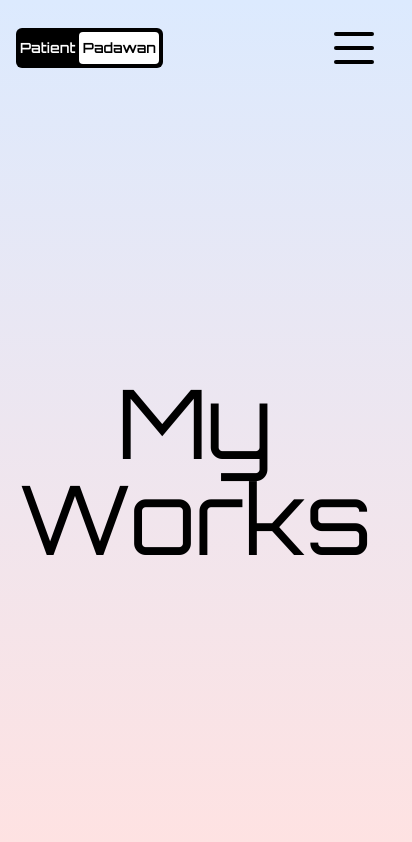
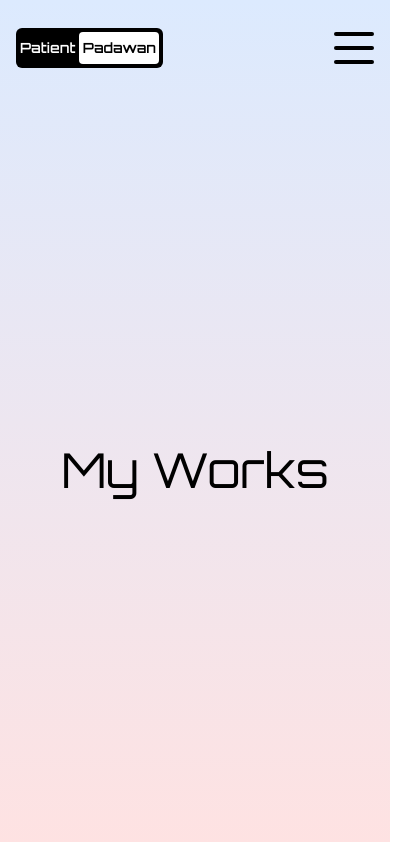
Before and after one commit to PatientPadawan/next-animated-portfolio, a Next.js app: page /portfolio in a window 390 px wide. Shown: the top 842 px of the page, 412 px wide, since content can reach past the window. Built offline with nearby package versions, Linux system fonts and the light colour scheme.

Commit message:
update text sizes for smaller screens

```diff
--- a/src/app/layout.js
+++ b/src/app/layout.js
@@ -11,7 +11,7 @@ export const metadata = {
 
 export const viewport = {
   themeColor: "#DCEAFE",
-}
+};
 
 export default function RootLayout({ children }) {
   const background = {
--- a/src/app/portfolio/page.jsx
+++ b/src/app/portfolio/page.jsx
@@ -56,7 +56,7 @@ const PortfolioPage = () => {
       transition={{ duration: 1 }}
     >
       <div className="h-[600vh] relative" ref={portfolioRef}>
-        <div className="w-screen h-[calc(100vh-6rem)] flex items-center justify-center text-center text-8xl">
+        <div className="w-screen h-[calc(100vh-6rem)] flex items-center justify-center text-center text-5xl sm:text-6xl md:text-8xl">
           My Works
         </div>
         <div className="sticky top-0 flex h-screen gap-4 items-center overflow-hidden">
@@ -87,7 +87,7 @@ const PortfolioPage = () => {
         </div>
       </div>
       <div className="w-screen h-screen flex flex-col gap-16 items-center justify-center text-center bg-white">
-        <h1 className="text-8xl">Do you have a project?</h1>
+        <h1 className="text-5xl sm:text-6xl md:text-8xl">Do you have a project?</h1>
         <div className="relative">
           <motion.svg
             animate={{ rotate: 360 }}
--- a/src/components/transitionProvider.jsx
+++ b/src/components/transitionProvider.jsx
@@ -25,7 +25,7 @@ const TransitionProvider = ({ children }) => {
           transition={{ duration: 0.5, ease: "easeOut" }}
         />
         <motion.div
-          className="fixed m-auto top-0 bottom-0 right-0 left-0 text-white text-7xl md:text-8xl cursor-default w-fit h-fit z-50 pointer-events-none"
+          className="fixed m-auto top-0 bottom-0 right-0 left-0 text-white text-4xl sm:text-6xl md:text-8xl cursor-default w-fit h-fit z-50 pointer-events-none"
           initial={{ opacity: 1 }}
           animate={{ opacity: 0 }}
           exit={{ opacity: 0 }}
```
